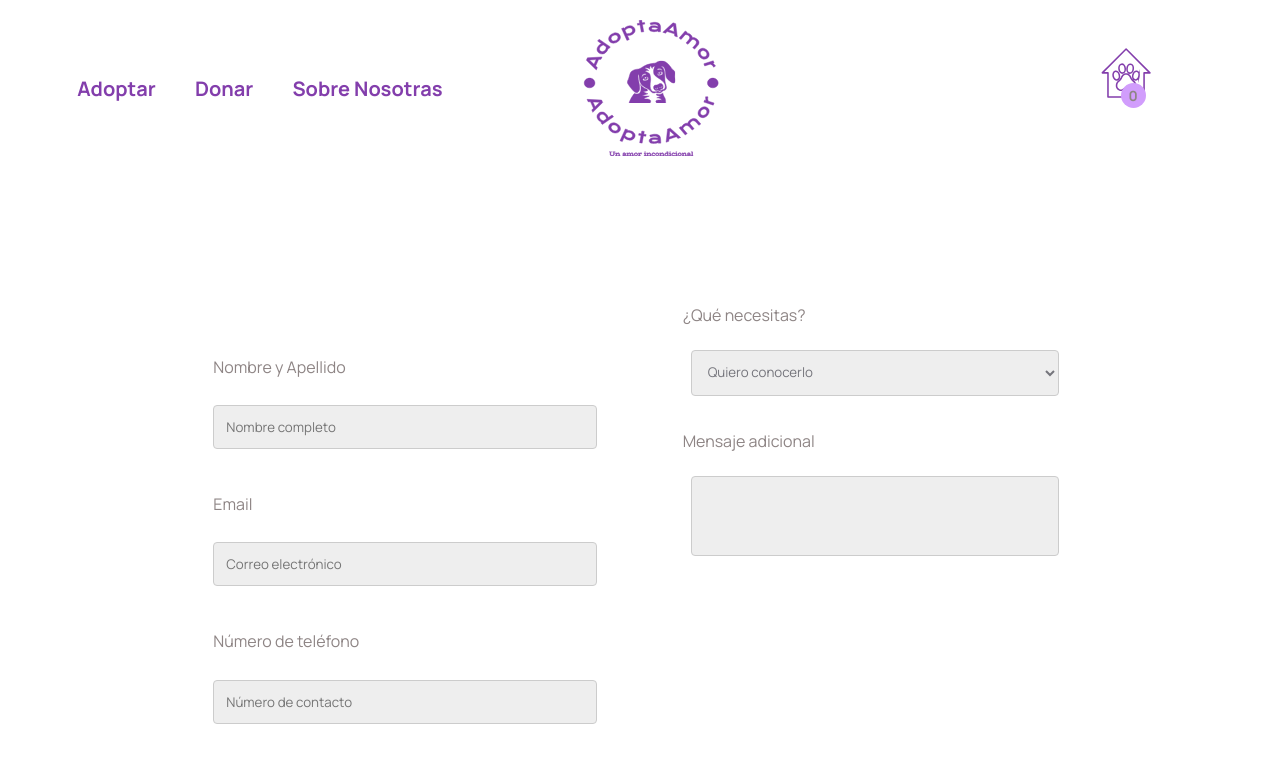
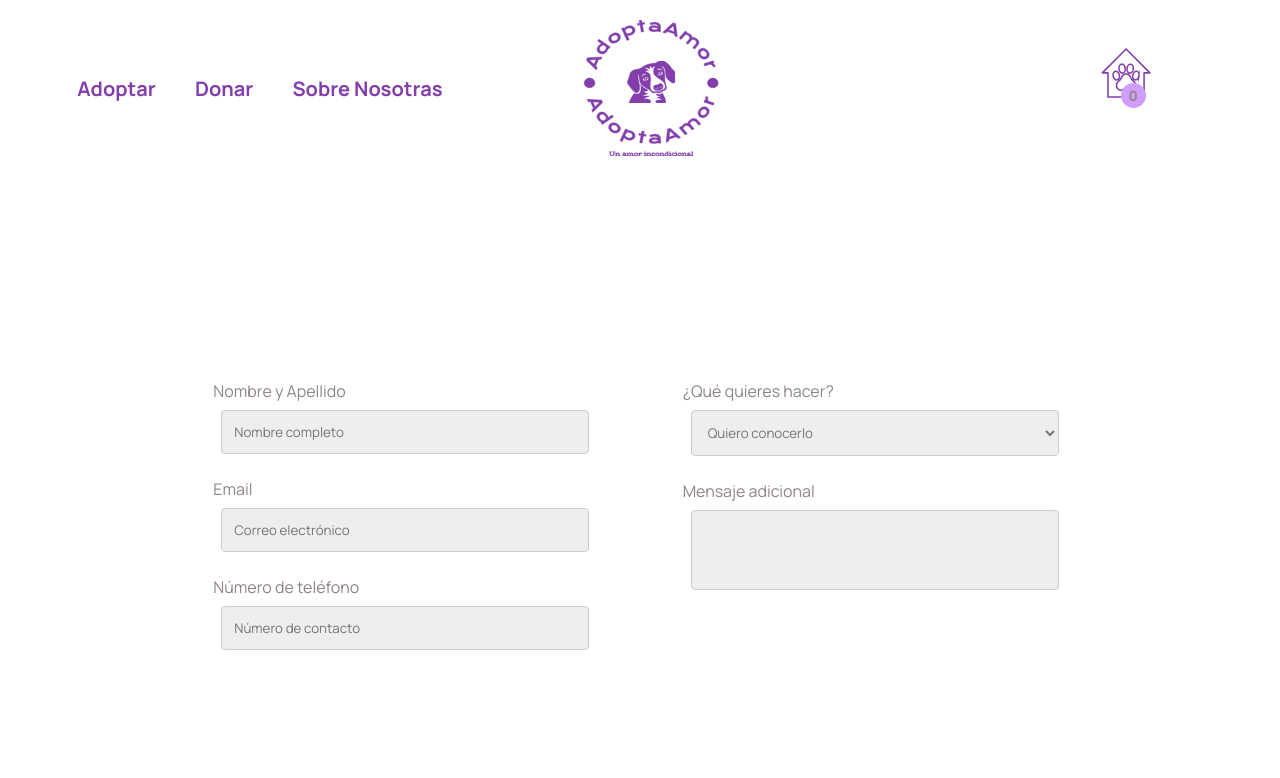
Before and after one commit to indiakka/adopta-amor-frontend, a React (Vite) app: page /shelterForm in a window 1280 px wide. Shown: the top 778 px of the page. Built offline with nearby package versions, Linux system fonts and the light colour scheme.

Commit message:
fixed the view of the form

```diff
--- a/src/components/form/shetlerForm/ShetlerForm.jsx
+++ b/src/components/form/shetlerForm/ShetlerForm.jsx
@@ -108,12 +108,12 @@ const ShelterForm = () => {
           </div>
           <div className="contact--input--form">
             <label className="label-contact" htmlFor="respuesta">
-              ¿Qué necesitas?
+              ¿Qué quieres hacer?
               <div className="container--input--divs contact--form--div">
                 <select name="respuesta" id="respuesta">
                   <option value="conocer">Quiero conocerlo</option>
                   <option value="info">
-                    Quiero saber más información sobre él
+                    Necesito más información.
                   </option>
                 </select>
               </div>
--- a/src/components/form/shetlerForm/shelterForm.css
+++ b/src/components/form/shetlerForm/shelterForm.css
@@ -5,9 +5,9 @@
 .contact--animals {
     display: flex;
     flex-direction: row;
-    justify-content: flex-start;
+    justify-content: center;
     gap: 5%;
-    margin-bottom: 3%;
+    margin: 2% 0 3%;
 }
 
 
@@ -16,47 +16,33 @@
     background-color: var(--main-color);
 }
 
-.imageCheckbox {
-    left: 2rem;
-}
 
 .contact--animal--info {
-    margin: 1rem;
     color: var(--gray-color);
     display: flex;
     flex-direction: column;
     justify-content: center;
-}
-
-.contact--animal--info {
     background-color: var(--main-color-light);
 }
 
+
 .contact--form--details {
     width: 80vw;
-    height: 70vh;
     display: flex;
     flex-direction: row;
     justify-content: space-evenly;
-    align-items: stretch;
-}
 
-.contact--form--details {
     input:hover {
         background-color: var(--main-color-light);
     }
 }
 
 .contact--form--info {
-    margin-bottom: 0.5rem;
-    /* height: 50vh; */
+    height: 50vh;
     display: flex;
     flex-direction: column;
-    justify-content: center;
-    align-items: flex-start;
     width: 30vw;
-    row-gap: 5%;
-
+    padding: 0 !important;
     input {
         width: 100%;
         margin-bottom: 1rem;
@@ -68,19 +54,20 @@
 
     .container--input--divs {
         width: 100%;
-        padding: 0;
+
     }
 
 }
 
 .contact--input--form {
-    margin-top: 2rem;
+    height: 50vh;
+    display: flex;
+    flex-direction: column;
 
     .contact--form--div,
     .label-contact {
+        margin-bottom: 0.5rem;
         width: 30vw;
-        height: 4.5rem;
-        margin: 1rem 0;
     }
 }
 
@@ -92,6 +79,5 @@
 }
 
 .contact-button {
-    margin-top: 2rem;
     width: 15% !important;
 }
```
